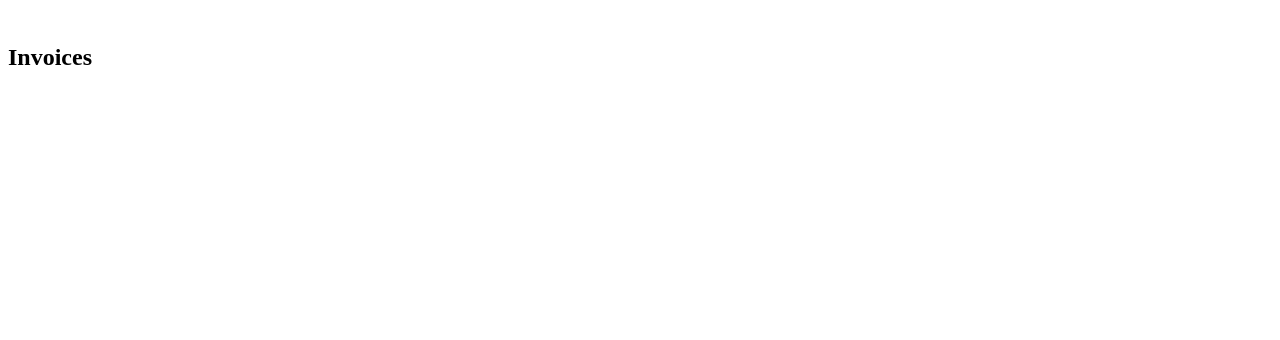
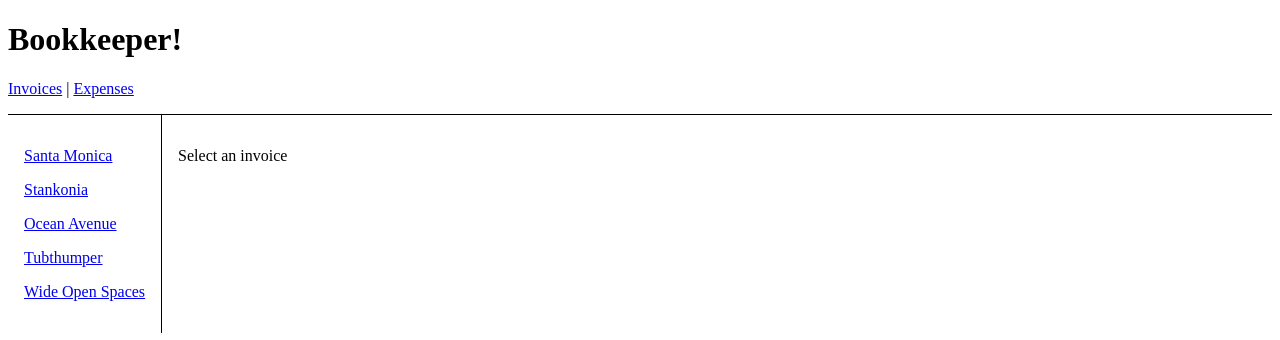
Before and after one commit to Valderhide/react-routers, a JavaScript app: page /invoices in a window 1280 px wide. Shown: the top 340 px of the page. Built offline with nearby package versions, Linux system fonts and the light colour scheme.

Commit message:
Completion of Index Routes

```diff
--- a/src/App.js
+++ b/src/App.js
@@ -1,4 +1,4 @@
-import {Link} from "react-router-dom";
+import {Link, Outlet} from "react-router-dom";
 
 export default function App() {
   return (
@@ -14,6 +14,7 @@
         <Link to="/invoices">Invoices</Link> |{" "}
         <Link to="/expenses">Expenses</Link>
       </nav>
+      <Outlet/>
     </div>
   );
 }
--- /dev/null
+++ b/src/data.js
@@ -0,0 +1,42 @@
+let invoices = [
+    {
+      name: "Santa Monica",
+      number: 1995,
+      amount: "$10,800",
+      due: "12/05/1995",
+    },
+    {
+      name: "Stankonia",
+      number: 2000,
+      amount: "$8,000",
+      due: "10/31/2000",
+    },
+    {
+      name: "Ocean Avenue",
+      number: 2003,
+      amount: "$9,500",
+      due: "07/22/2003",
+    },
+    {
+      name: "Tubthumper",
+      number: 1997,
+      amount: "$14,000",
+      due: "09/01/1997",
+    },
+    {
+      name: "Wide Open Spaces",
+      number: 1998,
+      amount: "$4,600",
+      due: "01/27/1998",
+    },
+  ];
+
+  export function getInvoices() {
+    return invoices;
+  }
+
+  export function getInvoice(number){
+      return invoices.find(
+          (invoice) => invoice.number === number
+      );
+  }
--- a/src/index.js
+++ b/src/index.js
@@ -3,15 +3,36 @@
 import App from "./App";
 import Expenses from "./expenses";
 import Invoices from "./invoices";
+import Invoice from "./invoice";
 
 const rootElement = document.getElementById("root");
 render(
 <BrowserRouter>
 <Routes>
-<Route path= "/" element={<App />} />
+<Route path= "/" element={<App />}>
 <Route path= "expenses" element={<Expenses />} />
-<Route path= "invoices" element={<Invoices />} />
 
+<Route path= "invoices" element={<Invoices />} >
+    <Route
+    index
+    element={
+        <main style ={{padding: "1rem"}}>
+            <p>Select an invoice</p>
+        </main>
+    }
+    />
+    <Route path =":invoiceId" element={<Invoice/>}/>
+</Route>
+
+<Route
+path ="*"
+element={
+    <main style ={{padding: "1rem"}}>
+        <p>There's nothing here!</p>
+    </main>
+}
+/>
+</Route>
 </Routes>
 </BrowserRouter>,
 
--- /dev/null
+++ b/src/invoice.js
@@ -0,0 +1,16 @@
+import { useParams } from "react-router-dom";
+import { getInvoice } from "./data";
+
+export default function Invoice() {
+  let params = useParams();
+  let invoice = getInvoice(parseInt(params.invoiceId, 10));
+  return (
+    <main style={{ padding: "1rem" }}>
+      <h2>Total Due: {invoice.amount}</h2>
+      <p>
+        {invoice.name}: {invoice.number}
+      </p>
+      <p>Due Date: {invoice.due}</p>
+    </main>
+  );
+}
--- a/src/invoices.js
+++ b/src/invoices.js
@@ -1,7 +1,27 @@
+import { Link, Outlet } from "react-router-dom";
+import { getInvoices } from "./data";
+
 export default function Invoices() {
-    return (
-      <main style={{ padding: "1rem 0" }}>
-        <h2>Invoices</h2>
-      </main>
-    );
-  }
+  let invoices = getInvoices();
+  return (
+    <div style={{ display: "flex" }}>
+      <nav
+        style={{
+          borderRight: "solid 1px",
+          padding: "1rem",
+        }}
+      >
+        {invoices.map((invoice) => (
+          <Link
+            style={{ display: "block", margin: "1rem 0" }}
+            to={`/invoices/${invoice.number}`}
+            key={invoice.number}
+          >
+            {invoice.name}
+          </Link>
+        ))}
+      </nav>
+      <Outlet/>
+    </div>
+  );
+}
```
